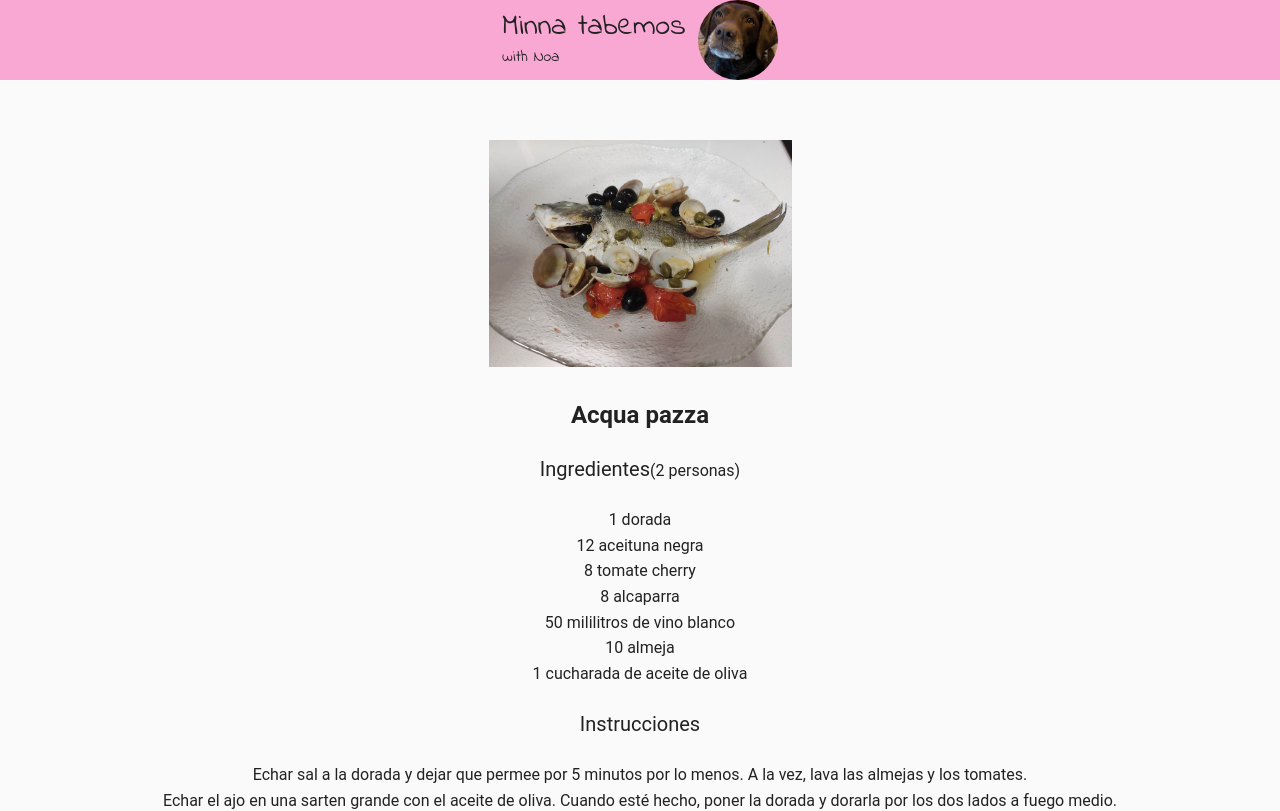
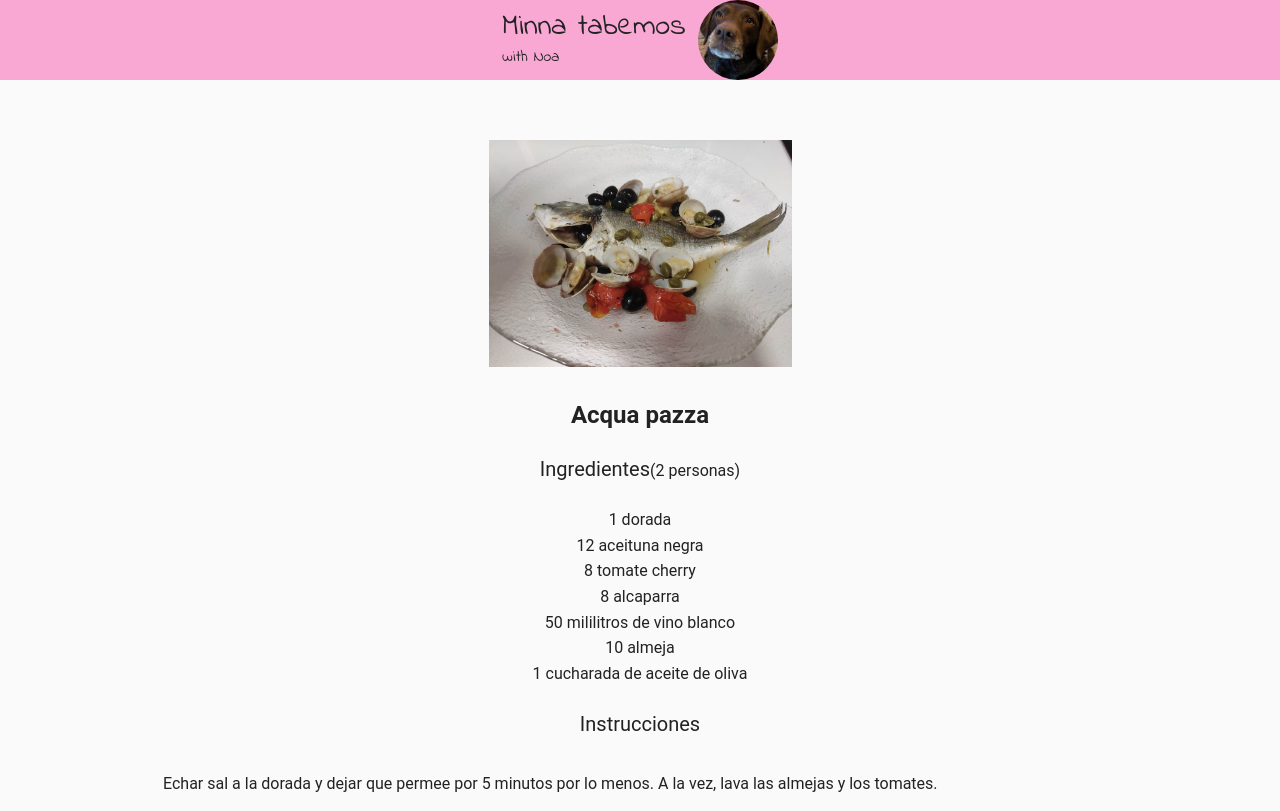
Before and after one commit to ricardo-devis-agullo/tabemos, a Next.js app: page /r/acqua-pazza in a window 1280 px wide. Shown: the top 811 px of the page. Built offline with nearby package versions, Linux system fonts and the light colour scheme.

Commit message:
format recipe text

```diff
--- a/app/r/[slug]/Recipe.tsx
+++ b/app/r/[slug]/Recipe.tsx
@@ -76,7 +76,7 @@ export const RecipeInstructions: React.FC<Props> = ({ recipe }) => {
       ) : (
         Object.entries(recipe.ingredients).map(([section, ingredients]) => (
           <div key={section}>
-            <h5>{section}</h5>
+            <h5 className="font-bold underline uppercase my-2">{section}</h5>
             <ul className="list-none">
               {ingredients.map((ingredient) => (
                 <li key={ingredient.name}>{formatIngredient(ingredient)}</li>
@@ -86,14 +86,14 @@ export const RecipeInstructions: React.FC<Props> = ({ recipe }) => {
         ))
       )}
       <div className="serving">
-        <h3 className="inline-block text-xl my-6">Instrucciones</h3>
+        <h3 className="inline-block text-xl mt-6">Instrucciones</h3>
         {recipe.steps.map((step, idx) => (
-          <div key={idx}>
+          <div className="my-8 flex" key={idx}>
             {step.photo && (
               <Image
                 width={200}
                 height={150}
-                className="object-cover"
+                className="float object-cover"
                 alt="Recipe"
                 src={`/photos/${recipe.slug}-${step.photo}.jpg`}
               />
```
